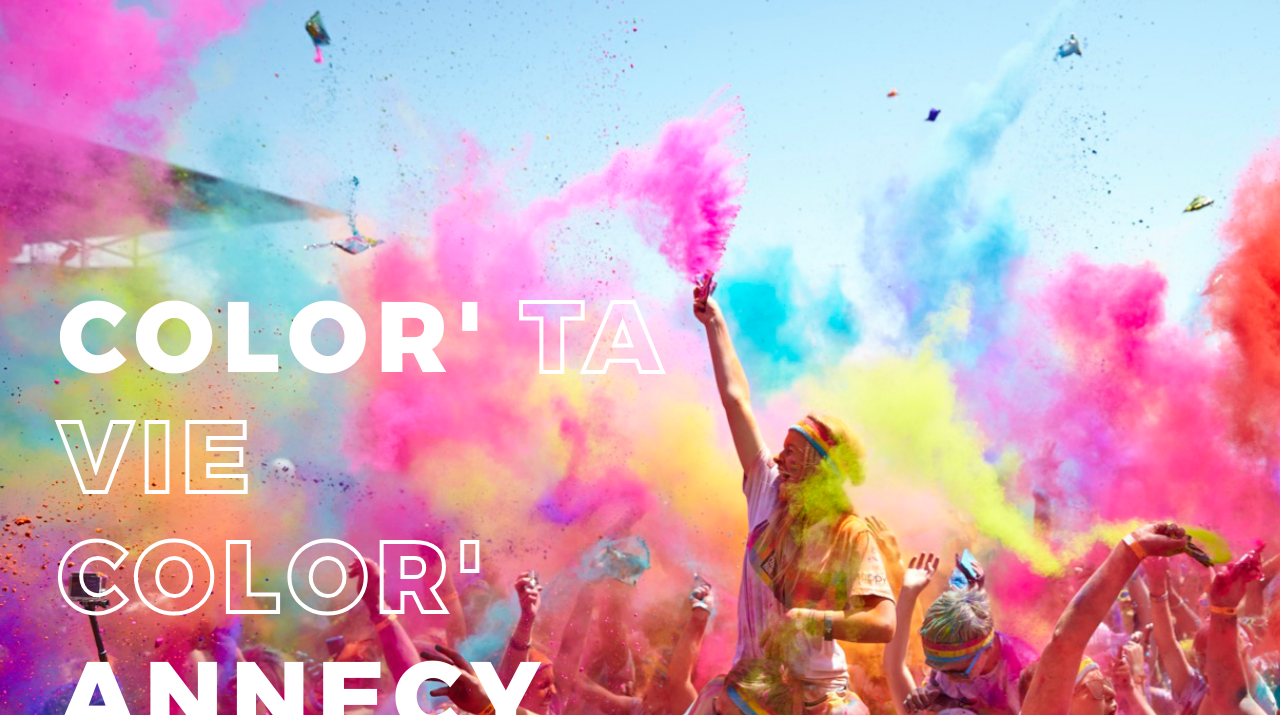
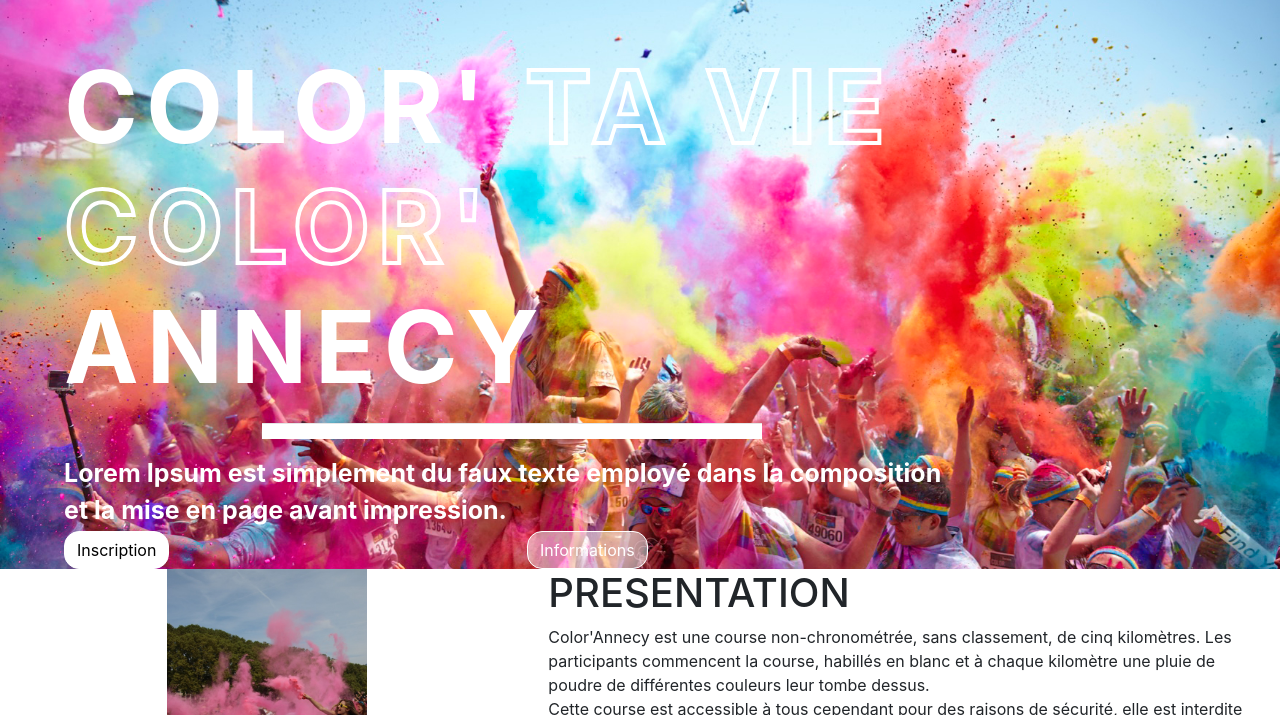
Before and after one commit to jeanbaptisteLedig/colorAnnecy, a plain HTML site: page index.html in a window 1280 px wide. Shown: the part 85-800 px from the top of the page. Drawn offline with nearby package versions, Linux system fonts and the light colour scheme; a script that the page names is missing.

Commit message:
Update cta

```diff
--- a/index.html
+++ b/index.html
@@ -4,7 +4,7 @@
   <meta charset="utf-8">
   <title>Color'Annecy</title>
   <link rel="stylesheet" href="https://stackpath.bootstrapcdn.com/bootstrap/4.1.3/css/bootstrap.min.css" integrity="sha384-MCw98/SFnGE8fJT3GXwEOngsV7Zt27NXFoaoApmYm81iuXoPkFOJwJ8ERdknLPMO" crossorigin="anonymous">
-  <link rel="stylesheet" type="text/css" href="style.css">
+  <link rel="stylesheet" type="text/css" href="Style.css">
   <script src="script.js"></script>
 </head>
 <body>
@@ -13,7 +13,6 @@
             <a class="navbar-brand" href="#">
             <img src="img/Logo-colorannecy.png" class="d-inline-block align-top" id="logo" alt="">
             </a>
-
             <ul class="nav">
                 <li class="nav-item">
                     <a class="nav-link active" href="#">Présentation</a>
@@ -31,11 +30,7 @@
                     <a class="nav-link" href="#">Contact</a>
                 </li>
             </ul>
-
         </nav>
-		<div  class="container-fluid">
-			<div class="row">
-				<div class="col-7">
         <section id="callToAction">
             <h1>
                COLOR' <span class="text-inverted"> TA VIE </span>
@@ -60,15 +55,9 @@
                   </a>
                 </div>
             </div>
-
         </section>
-				</div>
-			</div>
-
-		</div>
     </header>
-
-	<div class="container-fluid">
+    <div class="container-fluid" id="presentation">
         <div class="row">
             <div class="col-5">
                <img id="img-presentation" src="img/IMG_8724.jpg">
@@ -77,9 +66,7 @@
                <h1>PRESENTATION</h1>
                <p>
                   Color'Annecy est une course non-chronométrée, sans classement, de cinq kilomètres. Les participants commencent la course, habillés en blanc et à chaque kilomètre une pluie de poudre de différentes couleurs leur tombe dessus.<br>
-
                   Cette course est accessible à tous cependant pour des raisons de sécurité, elle est interdite aux enfants âgés de moins de six ans. L’ensemble du circuit se déroule autour de l’esplanade du Pâquier et de l’Impérial.<br>
-
                   La première édition du 20 Septembre 2015 c'était :<br><br>
                <ul>
                   <li>+ 1500 coureurs</li>
@@ -132,12 +119,10 @@
                <h2>Réservez votre forfait dès maintenant</h2>
                <a href="#" class="btn read-news">Lire l'article</a>
             </article>
-
             <article class="col img-golf">
                <h2>Réservez votre forfait dès maintenant</h2>
                <a href="#" class="btn read-news">Lire l'article</a>
             </article>
-
             <article class="col img-aviron">
                <h2>Réservez votre forfait dès maintenant</h2>
                <a href="#" class="btn read-news">Lire l'article</a>
@@ -145,44 +130,38 @@
         </section>
     </div>
     <footer>
-
         <div class="row partenaires">
             <div class="col">
                <a href="#">
-					<img src="img/partenaires/ahsa-250x125 copie.png"
-					>
+               <img src="img/partenaires/ahsa-250x125 copie.png">
                </a>
             </div>
             <div class="col">
                <a href="#">
-					<img src="img/partenaires/cebe-250x125.png"
-					>
+               <img src="img/partenaires/cebe-250x125.png">
                </a>
             </div>
             <div class="col">
                <a href="#">
-					<img src="img/partenaires/HM-250x125 copie.png"
-					>
+               <img src="img/partenaires/HM-250x125 copie.png">
                </a>
             </div>
             <div class="col">
                <a href="#">
-					<img src="img/partenaires/logo_annecy-250x125 copie.png"  >
+               <img src="img/partenaires/logo_annecy-250x125 copie.png">
                </a>
             </div>
             <div class="col">
                <a href="#">
-					<img src="img/partenaires/Maped-250x125 copie.png"
-					>
+               <img src="img/partenaires/Maped-250x125 copie.png">
                </a>
             </div>
             <div class="col">
                <a href="#">
-					<img src="img/partenaires/metral_site-250x125 copie.png"  >
+               <img src="img/partenaires/metral_site-250x125 copie.png">
                </a>
             </div>
         </div>
-
         <section id="fond">
             <p>
                copyright @ 2018 Nom..
@@ -191,8 +170,6 @@
                </b>
             </p>
         </section>
-
-
     </footer>
 </body>
 </html>
--- a/style.css
+++ b/style.css
@@ -29,12 +29,12 @@ header {
 }
 
 #callToAction {
-	margin-top: 285px;
-	font-family: Montserrat, Arial, sans-serif;
-	font-weight: bold;
-	color: white;
-	margin-left: 6%;
-	font-size: 25px;
+    margin-top: 7vh;
+    font-weight: bold;
+    color: white;
+    margin-left: 8vh;
+    font-size: 25px;
+    width: 70%;
 }
 
 #callToAction h1
```
Lines whose indentation alone changed are shown as unchanged.
